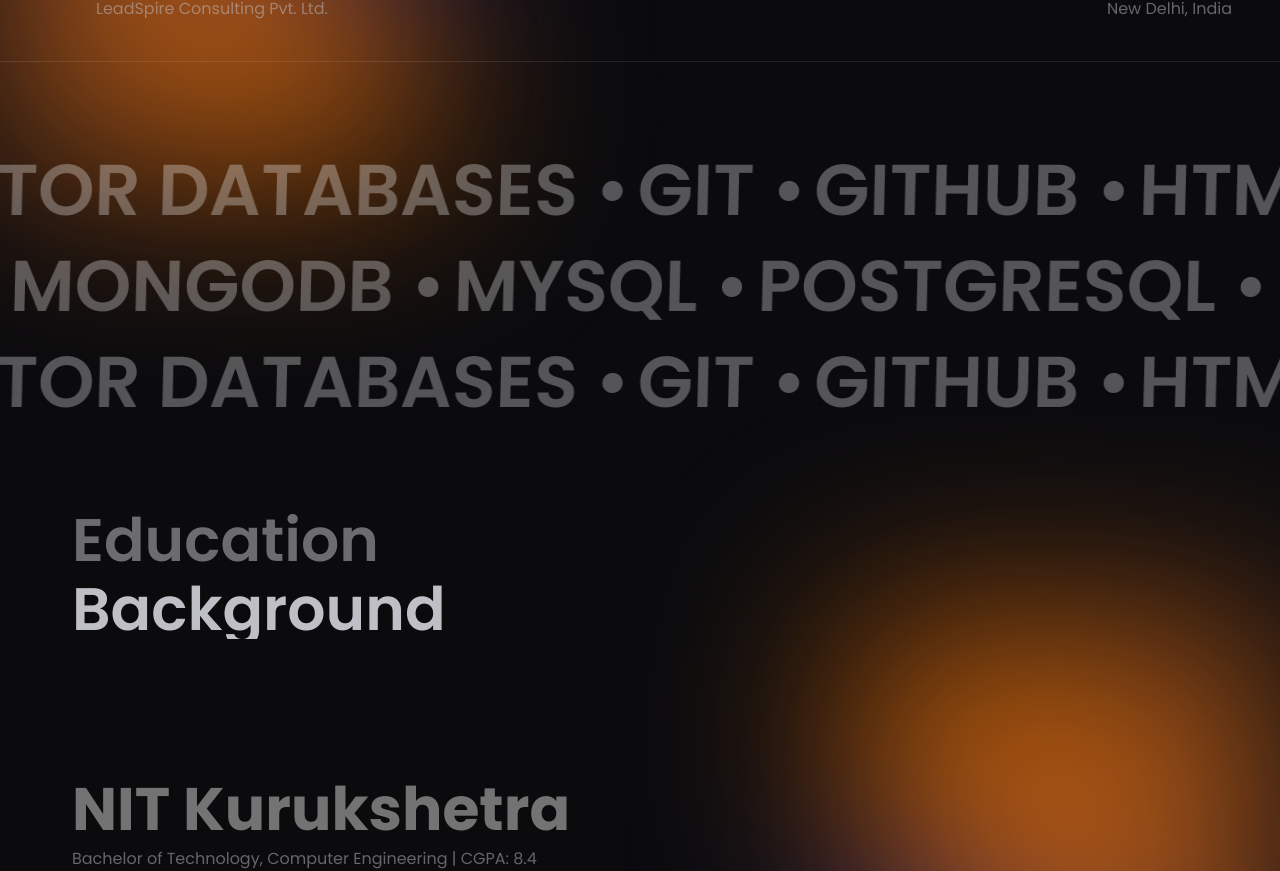
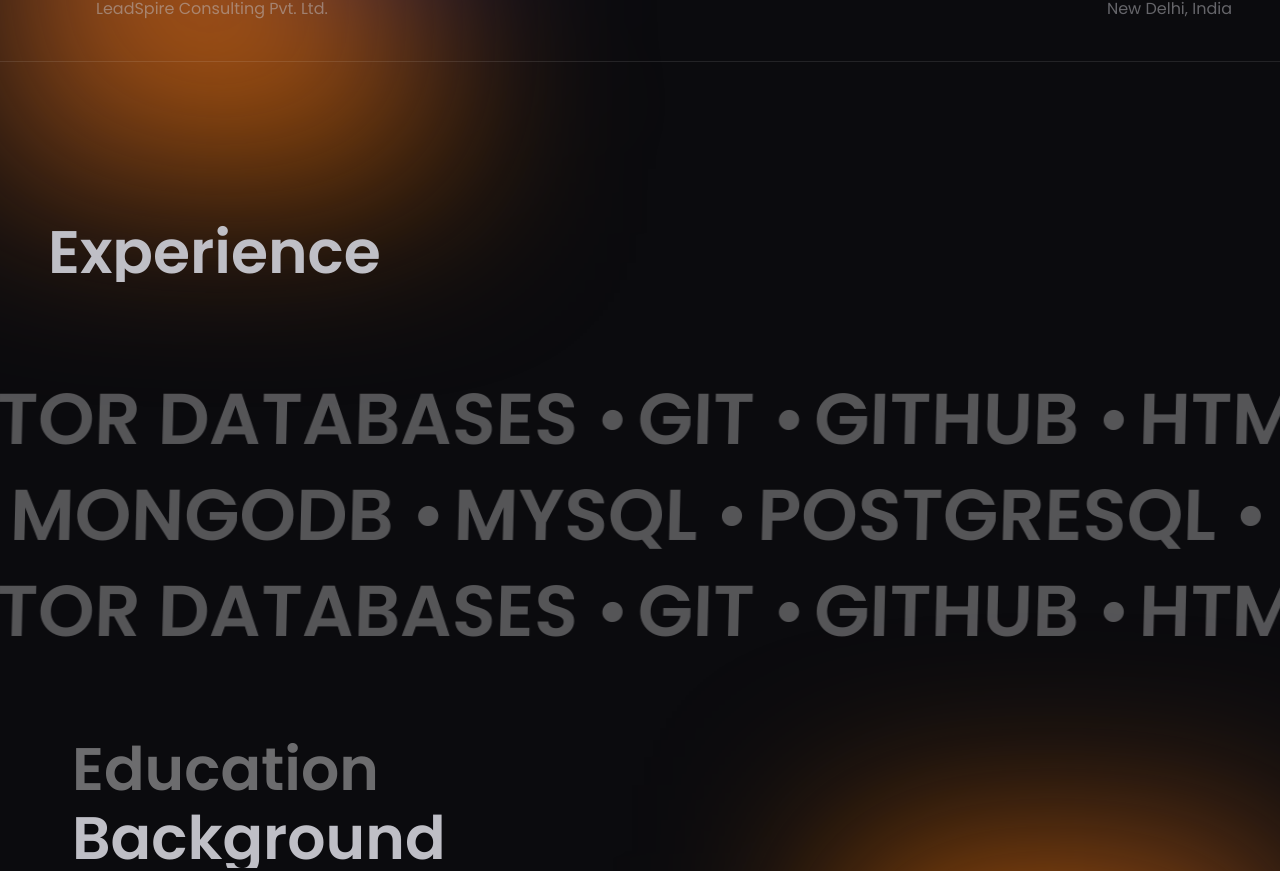
Before and after one commit to DhruvSharma19/Portfolio-Dhruv, a Next.js app: page / in a window 1280 px wide. Shown: the part 2711-3582 px from the top of the page. Built offline with nearby package versions, Linux system fonts and the light colour scheme.

Commit message:
Update page.tsx

```diff
--- a/src/app/page.tsx
+++ b/src/app/page.tsx
@@ -53,6 +53,9 @@ export default async function Home() {
       <Hero about={about} />
       <About about={about} timeline={timeline} />
       <Experience timeline={timeline} />
+      <SectionHeading className="pl-4 md:px-12 py-20">
+        <SlideIn>Experience</SlideIn>
+      </SectionHeading>
       {/* ===SKILLS SECTION=== */}
       <section id="skills">
         <ParallaxText baseVelocity={-5}>
```
